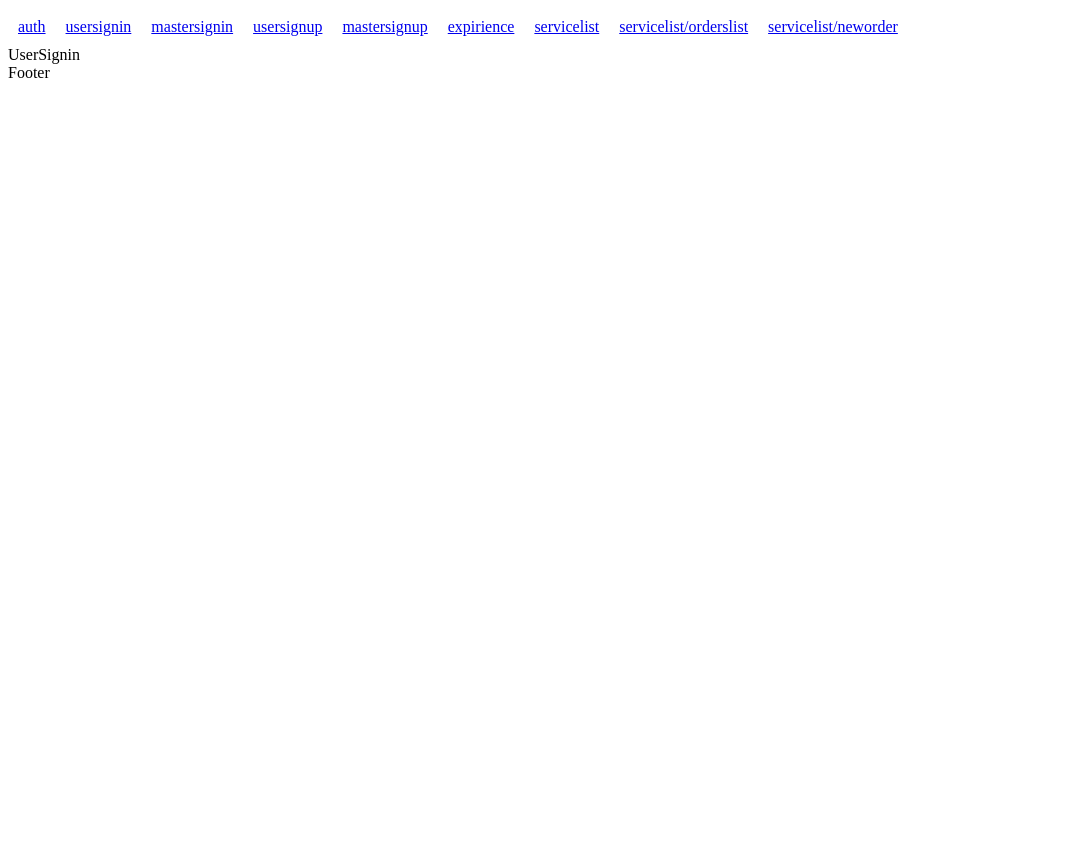
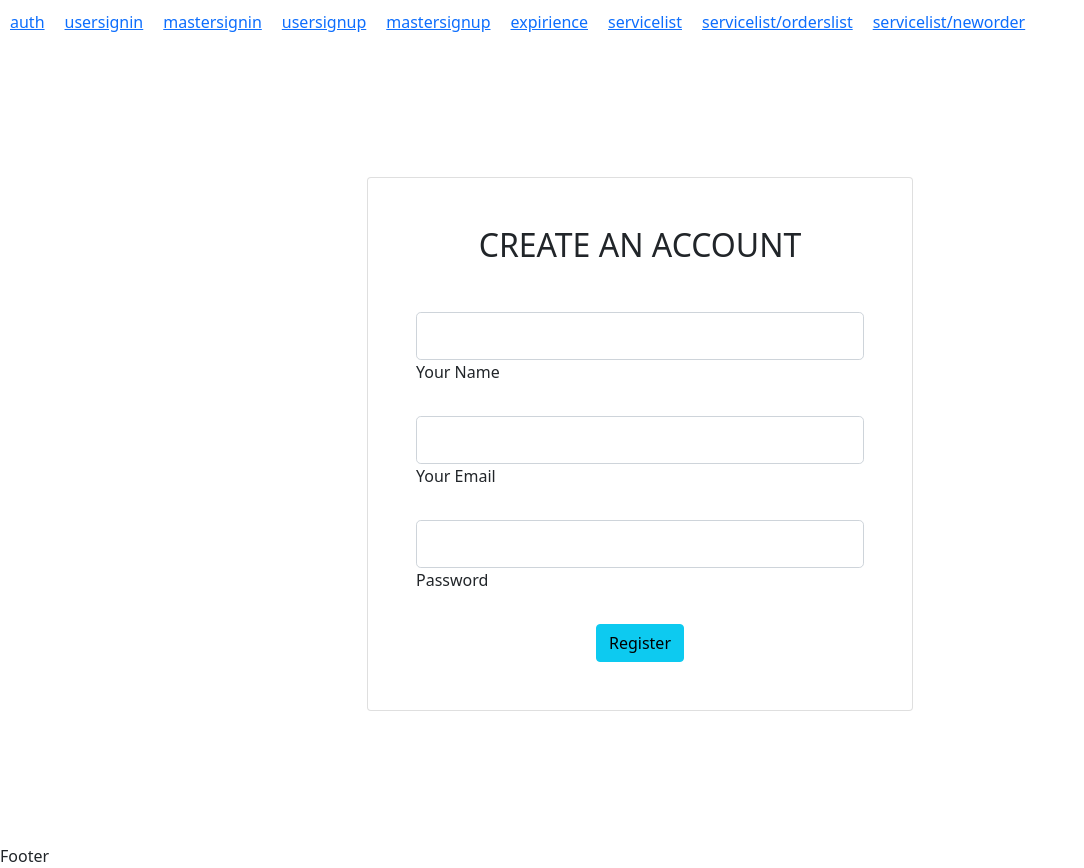
Before and after one commit to AzadAlistanov/help_auto_mern, a React (Create React App) app in the folder client/: page /auth/usersignin in a window 1280 px wide. Shown: the whole page, without its empty margins (0-1084 px from the left). Before the commit the page ends 800 px from the top, so only its background shows below. Built offline with nearby package versions, Linux system fonts and the light colour scheme.

Commit message:
add half signIn

```diff
--- a/client/package.json
+++ b/client/package.json
@@ -3,9 +3,6 @@
   "version": "0.1.0",
   "private": true,
   "dependencies": {
-    "@testing-library/jest-dom": "^5.16.1",
-    "@testing-library/react": "^12.1.2",
-    "@testing-library/user-event": "^13.5.0",
     "@types/jest": "^27.4.0",
     "@types/node": "^16.11.19",
     "@types/react": "^17.0.38",
@@ -16,8 +13,7 @@
     "react-router-dom": "^6.2.1",
     "react-scripts": "5.0.0",
     "redux-saga": "^1.1.3",
-    "typescript": "^4.5.4",
-    "web-vitals": "^2.1.3"
+    "typescript": "^4.5.4"
   },
   "scripts": {
     "start": "react-scripts start",
--- a/client/public/index.html
+++ b/client/public/index.html
@@ -3,9 +3,11 @@
   <head>
     <meta charset="utf-8" />
     <meta name="viewport" content="width=device-width, initial-scale=1" />
+    <link rel="stylesheet" href="https://cdn.jsdelivr.net/npm/bootstrap@5.1.3/dist/css/bootstrap.min.css" integrity="sha384-1BmE4kWBq78iYhFldvKuhfTAU6auU8tT94WrHftjDbrCEXSU1oBoqyl2QvZ6jIW3" crossorigin="anonymous">
     <title>Help Auto</title>
   </head>
   <body>
     <div id="root"></div>
+    <script src="https://cdn.jsdelivr.net/npm/bootstrap@5.1.3/dist/js/bootstrap.min.js" integrity="sha384-QJHtvGhmr9XOIpI6YVutG+2QOK9T+ZnN4kzFN1RtK3zEFEIsxhlmWl5/YESvpZ13" crossorigin="anonymous"></script>
   </body>
 </html>
--- a/client/src/components/Auth/userSignin.tsx
+++ b/client/src/components/Auth/userSignin.tsx
@@ -1,8 +1,59 @@
 
-export default function UserSignin() {
+import React, { useState } from 'react'
+
+
+export default function ToSignIn() {
+
+  const [value, setValue] = useState({ name: "", email: "", password: "" })
+
+  function signIn() {
+    console.log(value)
+  }
+
+
   return (
-    <div>
-      UserSignin
-    </div>
+
+    <section className="vh-100 bg-image">
+      <div className="mask d-flex align-items-center h-100 gradient-custom-3">
+        <div className="container h-100">
+          <div className="row d-flex justify-content-center align-items-center h-100">
+            <div className="col-12 col-md-9 col-lg-7 col-xl-6">
+              <div className="card" >
+                <div className="card-body p-5">
+                  <h2 className="text-uppercase text-center mb-5">Create an account</h2>
+
+                  <form >
+
+                    <div className="form-outline mb-4">
+                      <input onChange={(event) => setValue({ ...value, name: event.target.value })} value={value.name} type="name" id="form3Example1cg" className="form-control form-control-lg" />
+                      <label className="form-label" htmlFor="form3Example1cg">Your Name</label>
+                    </div>
+
+                    <div className="form-outline mb-4">
+                      <input onChange={(event) => setValue({ ...value, email: event.target.value })} value={value.email} type="email" id="form3Example3cg" className="form-control form-control-lg" />
+                      <label className="form-label" htmlFor="form3Example3cg">Your Email</label>
+                    </div>
+
+                    <div className="form-outline mb-4">
+                      <input onChange={(event) => setValue({ ...value, password: event.target.value })} value={value.password} type="password" id="form3Example4cg" className="form-control form-control-lg" />
+                      <label className="form-label" htmlFor="form3Example4cg">Password</label>
+                    </div>
+
+                    <div className="d-flex justify-content-center">
+
+                      <button onClick={signIn} type="button" className="btn btn-info">Register</button>
+                    </div>
+
+
+
+                  </form>
+
+                </div>
+              </div>
+            </div>
+          </div>
+        </div>
+      </div>
+    </section>
   );
 }
```
Also changed, not shown: 1 other file (tests, documents, lock files or other folders).
